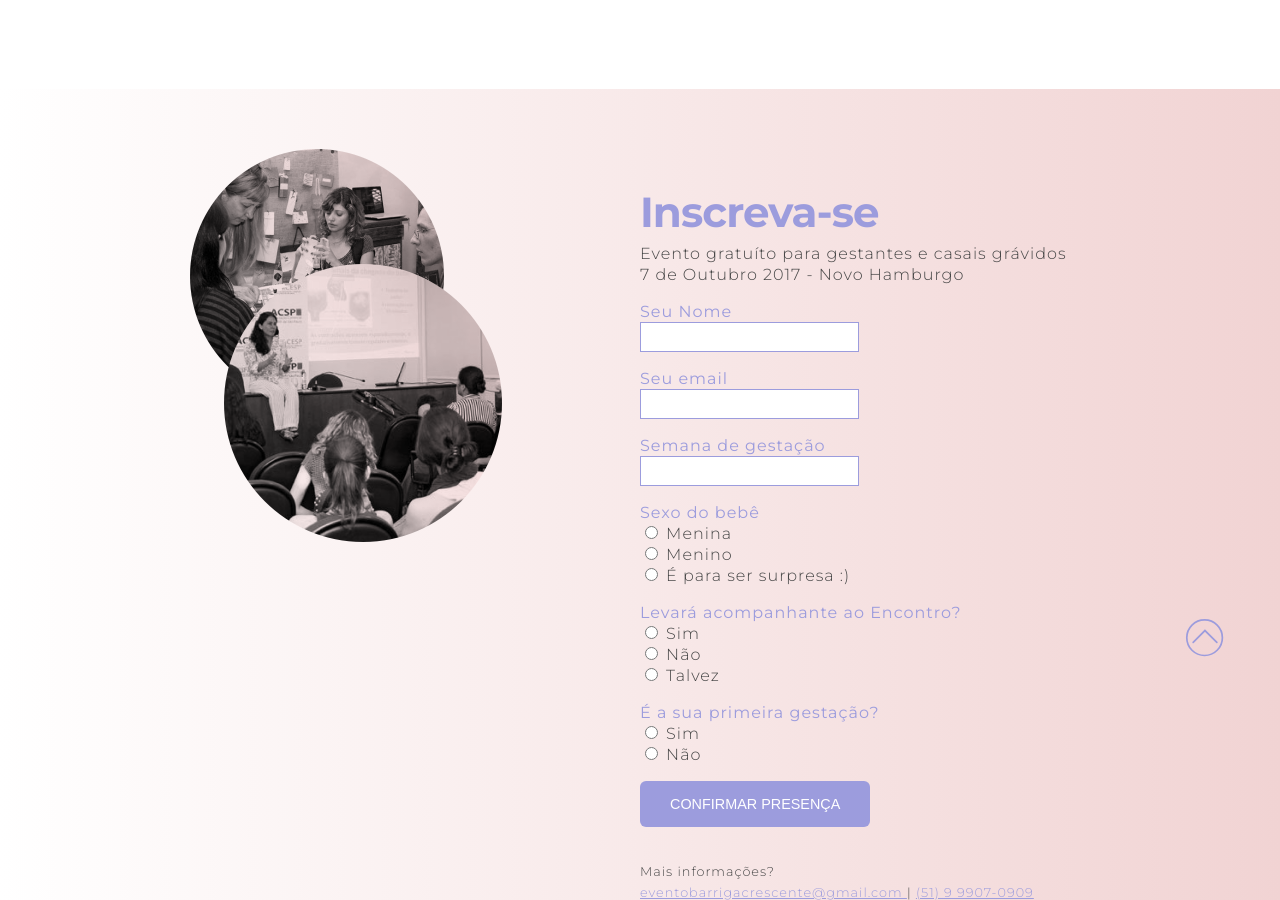
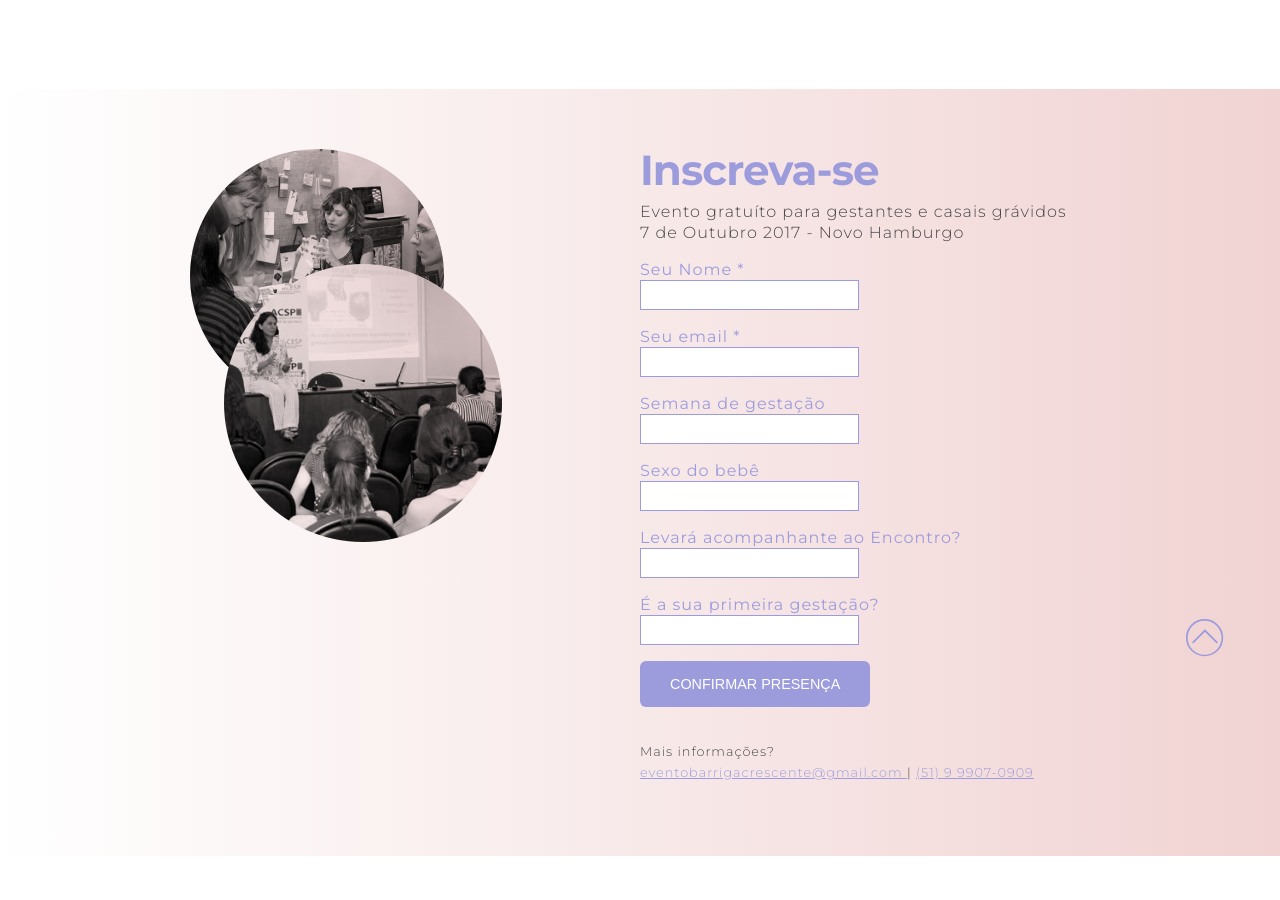
Before and after one commit to barrigacrescente/bc-website, a Jekyll site: the page built from index.html, in a window 1280 px wide and 900 px high, scrolled down 1197 px. Built offline with Jekyll 4.4.1, drawn with Linux system fonts in a browser that asks for light colours.

Commit message:
form works

```diff
--- a/_layouts/landing.html
+++ b/_layouts/landing.html
@@ -85,19 +85,19 @@
           <img src="img/subscription-image.png" style="max-width:312px;" alt="">
         </div>
         <div class="event-subscription-form flex-item">
-          <h3 class="landing-title" style="margin-bottom: 10px;">Inscreva-se</h3>
+          <h3 class="landing-title" style="margin-top:0;margin-bottom: 10px;">Inscreva-se</h3>
             Evento gratuíto para gestantes e casais grávidos
             <br>
             7 de Outubro 2017 - Novo Hamburgo
             <br>
           <form class="checkout-forms" id="input-form-shiping" action="" method="POST" target="no-target">
             <p>
-              <label for="">Seu Nome</label>
+              <label for="">Seu Nome *</label>
               <input id="input-q1" class="payment-input" type="text" name="name" value="" tabindex="1">
             </p>
 
             <p>
-              <label for="">Seu email</label>
+              <label for="">Seu email *</label>
               <input id="input-q6" class="payment-input" type="text" name="name" value="" tabindex="2">
             </p>
 
@@ -108,33 +108,36 @@
 
             <p>
               <label for="">Sexo do bebê</label>
-              <input class="label-radio" type="radio" id="input-q3" name="sex" value="male" tabindex="4"> Menina
+              <input id="input-q3" class="payment-input" type="text" name="name" value="" tabindex="4">
+              <!-- <input class="label-radio" type="radio" id="input-q3" name="sex" value="male" tabindex="4"> Menina
               <br>
               <input class="label-radio" type="radio" id="input-q3" name="sex" value="female" tabindex="5"> Menino
               <br>
               <input class="label-radio" type="radio" id="input-q3" name="sex" value="other" tabindex="6">
               É para ser surpresa :)
-              <br>
+              <br> -->
             </p>
 
             <p>
               <label for="">Levará acompanhante ao Encontro?</label>
-              <input class="label-radio" type="radio" id="input-q4" name="companion" value="male" tabindex="7"> Sim
+              <input id="input-q4" class="payment-input" type="text" name="name" value="" tabindex="5">
+              <!-- <input class="label-radio" type="radio" id="input-q4" name="companion" value="male" tabindex="7"> Sim
               <br>
               <input class="label-radio" type="radio" id="input-q4" name="companion" value="female" tabindex="8"> Não
               <br>
               <input class="label-radio" type="radio" id="input-q4" name="companion" value="other" tabindex="9"> Talvez
-              <br>
+              <br> -->
             </p>
 
             <p>
               <label for="">
                 É a sua primeira gestação?
               </label>
-              <input class="label-radio" type="radio" id="input-q5" name="firsttime" value="male" tabindex="10"> Sim
+              <input id="input-q5" class="payment-input" type="text" name="name" value="" tabindex="6">
+              <!-- <input class="label-radio" type="radio" id="input-q5" name="firsttime" value="male" tabindex="10"> Sim
               <br>
               <input class="label-radio" type="radio" id="input-q5" name="firsttime" value="female" tabindex="11"> Não
-              <br>
+              <br> -->
             </p>
 
             <input id="input-q7" style="display:none;" name="q7">
```
